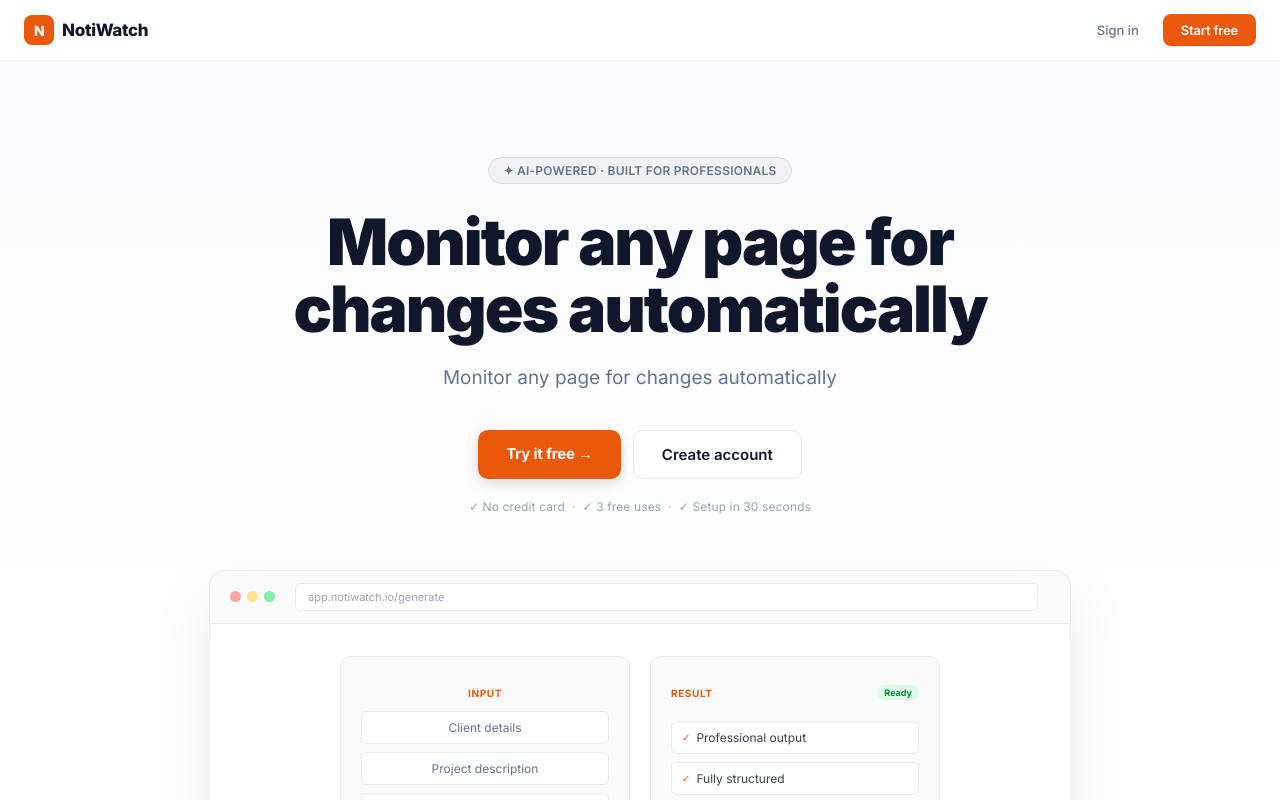
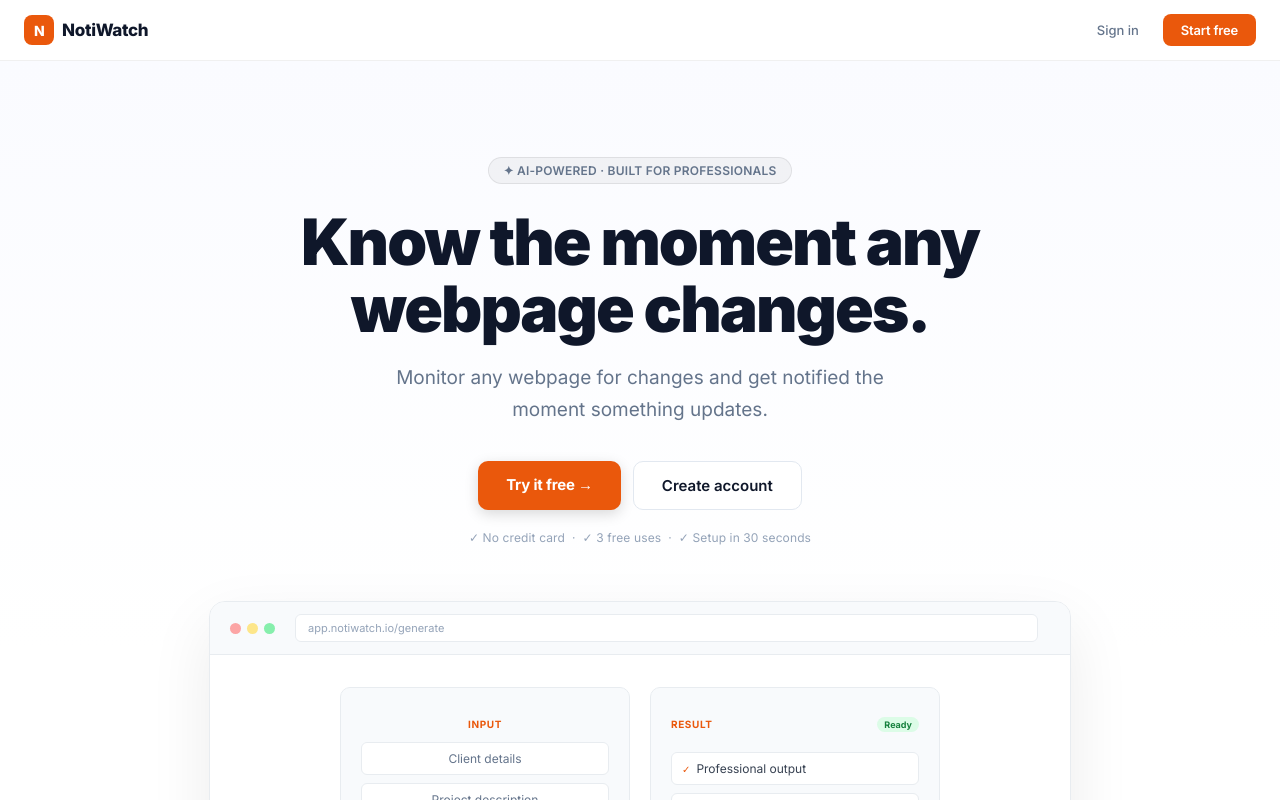
Before and after one commit to apexianlabs/notiwatch, a Next.js app: page / in a window 1280 px wide. Shown: the top 800 px of the page. Built offline with nearby package versions, Linux system fonts and the light colour scheme.

Commit message:
Rebuild with improved templates v1.1

```diff
--- a/app/dashboard/page.js
+++ b/app/dashboard/page.js
@@ -72,7 +72,7 @@ export default function DashboardPage() {
           <div style={{width:28,height:28,borderRadius:7,background:'#ea580c',display:'flex',alignItems:'center',justifyContent:'center',fontSize:13,fontWeight:800,color:'#fff',flexShrink:0}}>N</div>
           <div>
             <p style={{fontSize:13,fontWeight:800,color:'#fff',lineHeight:1,letterSpacing:'-0.3px'}}>NotiWatch</p>
-            <p style={{fontSize:10,color:'#475569',lineHeight:1,marginTop:2}}>Monitor any page for</p>
+            <p style={{fontSize:10,color:'#475569',lineHeight:1,marginTop:2}}>Monitor any webpage for</p>
           </div>
         </Link>
       </div>
@@ -230,7 +230,7 @@ export default function DashboardPage() {
               {/* Quick action */}
               <div style={{background:'linear-gradient(135deg,#ea580c 0%,#ea580ccc 100%)',borderRadius:14,padding:20,color:'#fff'}}>
                 <p style={{fontSize:13,fontWeight:700,marginBottom:4,letterSpacing:'-0.2px'}}>Ready to generate?</p>
-                <p style={{fontSize:12,color:'rgba(255,255,255,0.75)',marginBottom:14,lineHeight:1.5}}>Monitor any page for changes automatically</p>
+                <p style={{fontSize:12,color:'rgba(255,255,255,0.75)',marginBottom:14,lineHeight:1.5}}>Monitor any webpage for changes and get notified the moment something updates.</p>
                 <Link href="/generate" style={{display:'block',textAlign:'center',background:'rgba(255,255,255,0.2)',color:'#fff',textDecoration:'none',borderRadius:8,padding:'9px',fontSize:12,fontWeight:700,border:'1px solid rgba(255,255,255,0.25)',backdropFilter:'blur(4px)'}}>
                   + New Monitor →
                 </Link>
--- a/app/layout.js
+++ b/app/layout.js
@@ -1,6 +1,6 @@
 export const metadata = {
-  title: 'NotiWatch — Monitor any page for changes automatically',
-  description: 'Monitor any page for changes automatically',
+  title: 'NotiWatch — Monitor any webpage for changes and get notified the moment something updates.',
+  description: 'Monitor any webpage for changes and get notified the moment something updates.',
 }
 export default function RootLayout({ children }) {
   return (
--- a/app/login/page.js
+++ b/app/login/page.js
@@ -71,7 +71,7 @@ export default function LoginPage() {
         <h1 style={{fontSize:28,fontWeight:800,color:'#fff',lineHeight:1.2,marginBottom:12}}>
           {tab === 'login' ? 'Welcome back.' : 'Get started today.'}
         </h1>
-        <p style={{fontSize:14,color:'rgba(255,255,255,0.7)',lineHeight:1.6}}>Monitor any page for changes automatically</p>
+        <p style={{fontSize:14,color:'rgba(255,255,255,0.7)',lineHeight:1.6}}>Monitor any webpage for changes and get notified the moment something updates.</p>
       </div>
       <div style={{zIndex:1,marginTop:'auto',background:'rgba(255,255,255,0.1)',borderRadius:12,padding:20,border:'1px solid rgba(255,255,255,0.15)'}}>
         <p style={{fontSize:13,color:'rgba(255,255,255,0.9)',lineHeight:1.6,marginBottom:10,fontStyle:'italic'}}>"NotiWatch saves me hours every week."</p>
--- a/app/page.js
+++ b/app/page.js
@@ -35,10 +35,10 @@ export default function HomePage() {
           ✦ AI-Powered · Built for Professionals
         </div>
         <h1 style={{fontSize:'clamp(36px,5.5vw,64px)',fontWeight:900,lineHeight:1.05,letterSpacing:'-2px',marginBottom:20,maxWidth:760,margin:'0 auto 20px',color:'#0f172a'}}>
-          Monitor any page for changes automatically
+          Know the moment any webpage changes.
         </h1>
         <p style={{fontSize:'clamp(16px,2vw,19px)',color:'#64748b',maxWidth:520,margin:'0 auto 36px',lineHeight:1.65,fontWeight:400}}>
-          Monitor any page for changes automatically
+          Monitor any webpage for changes and get notified the moment something updates.
         </p>
         <div style={{display:'flex',gap:12,justifyContent:'center',flexWrap:'wrap',marginBottom:20}}>
           <Link href="/generate" style={{padding:'14px 28px',background:'#ea580c',color:'#fff',textDecoration:'none',borderRadius:10,fontWeight:700,fontSize:15,letterSpacing:'-0.2px',boxShadow:'0 4px 14px rgba(0,0,0,0.15)'}}>
```
